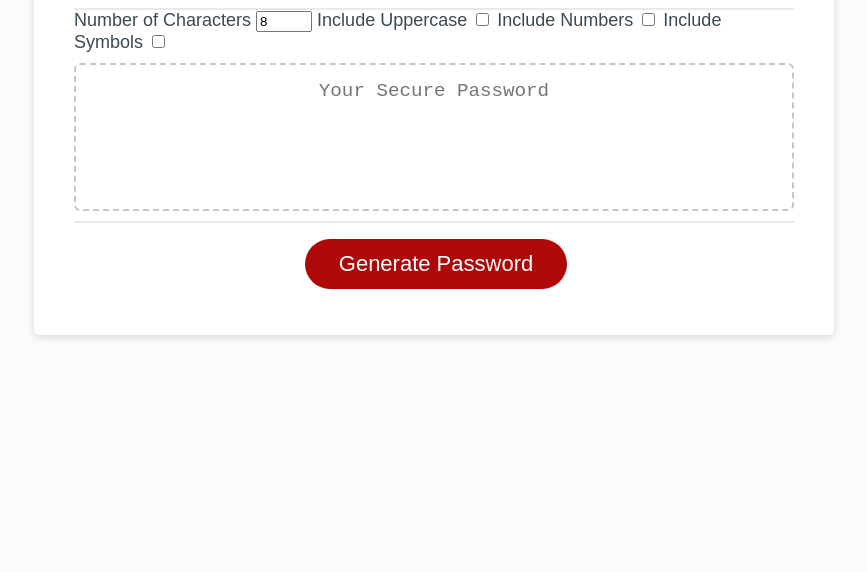
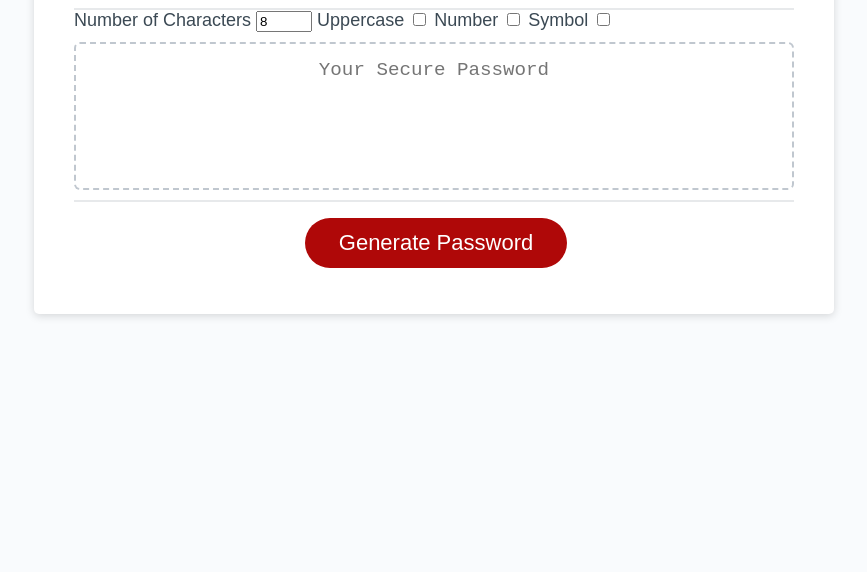
Before and after one commit to benimahat1291/homework-3, a plain HTML site: page index.html in a window 1280 px wide. Shown: the part 228-800 px from the top of the page, without its empty margins (206-1073 px from the left). Drawn offline with Linux system fonts and the light colour scheme.

Commit message:
changed HTML messages

```diff
--- a/index.html
+++ b/index.html
@@ -19,11 +19,11 @@
         <form id="passwordForm">
           <label for="">Number of Characters</label>
           <input type="number" min="1" max="50" value="8"  id="numOfCharsBox">
-          <label for="upperBox">Include Uppercase</label>
+          <label for="upperBox">Uppercase</label>
           <input type="checkbox" id="upperBoxId">
-          <label for="numbersBox">Include Numbers</label>
+          <label for="numbersBox">Number</label>
           <input type="checkbox" id="numbersBoxId">
-          <label for="symbolsBox">Include Symbols</label>
+          <label for="symbolsBox">Symbol</label>
           <input type="checkbox" id="symbolBoxId">
         </form>
         <div class="card-body">
```
